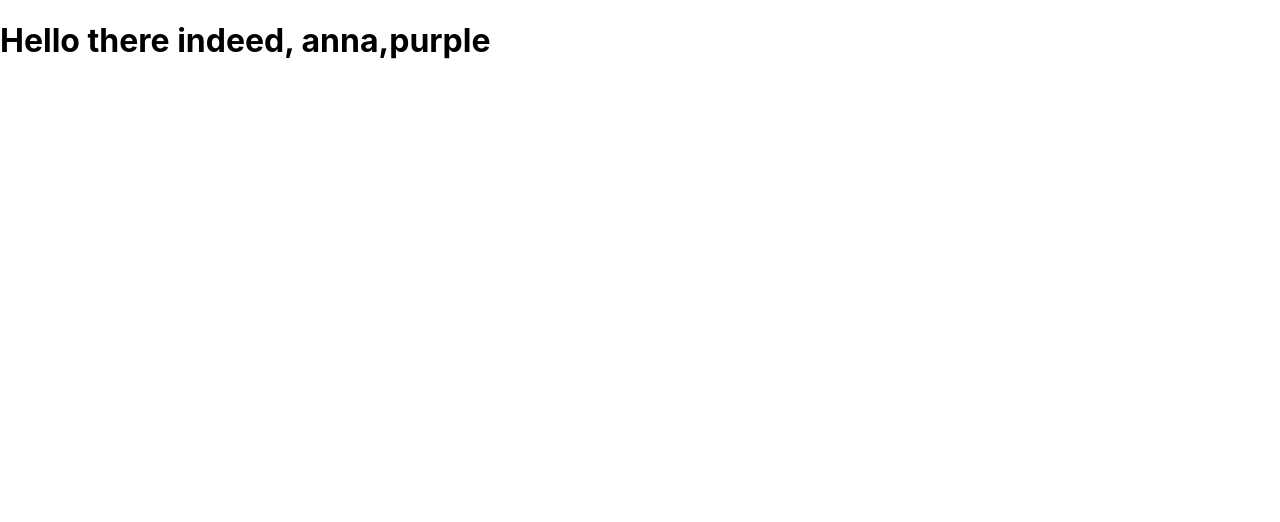
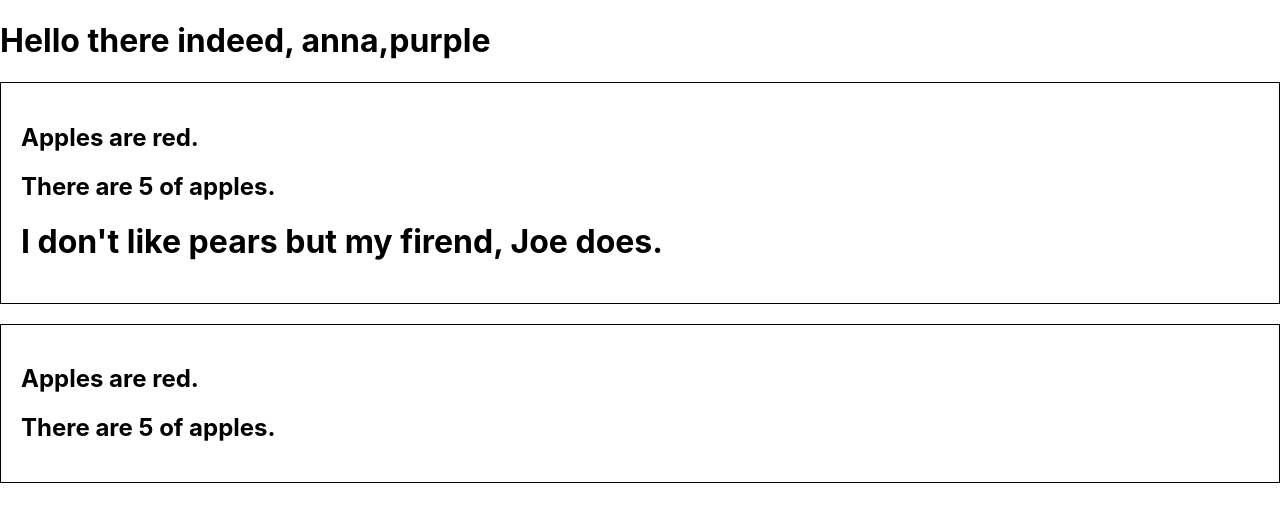
Before and after one commit to kavinduUdhara/react-coursera, a React (Create React App) app in the folder app1/: page / in a window 1280 px wide. Shown: the top 522 px of the page. Built offline with nearby package versions, Linux system fonts and the light colour scheme.

Commit message:
done practical on props and children

```diff
--- a/app1/src/App.js
+++ b/app1/src/App.js
@@ -1,12 +1,21 @@
 import logo from './logo.svg';
 import './App.css';
-import Header from './components/Header'
+import Header from './components/Header';
+import Apples from './components/Apples';
+import Pears from './components/Pears';
+import Bag from './components/Bag';
+
 
 function App(props) {
   return (
     <div>
       {/* <h1>This is a {props.title}</h1> */}
       <Header name="anna" color="purple"/>
+      <Bag>
+        <Apples color="red" number="5"/>
+        <Pears friend="Joe"/>
+      </Bag>
+      <Bag children={<Apples color="red" number="5"/>}/>
     </div>
   )
 }
--- a/app1/src/components/Bag.js
+++ b/app1/src/components/Bag.js
@@ -1,4 +1,4 @@
-export function Bag(props){
+export default function Bag(props){
     const bag = {
         padding: "20px",
         border: "1px solid black",
--- a/app1/src/components/Pears.js
+++ b/app1/src/components/Pears.js
@@ -1,4 +1,4 @@
-export function Pears(props){
+export default function Pears(props){
     return(
         <h1>I don't like pears but my firend, {props.friend} does.</h1>
     )
```
